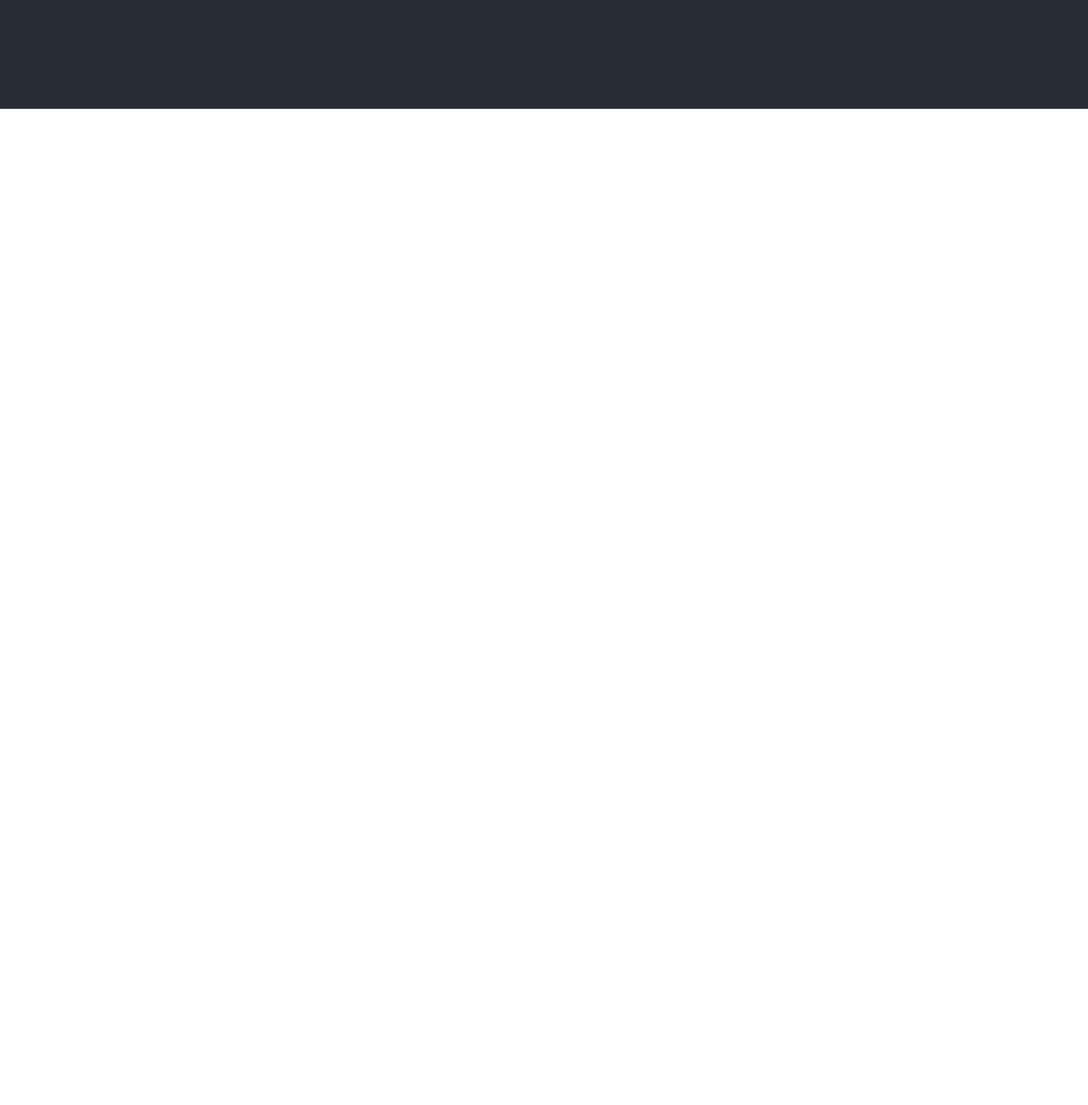
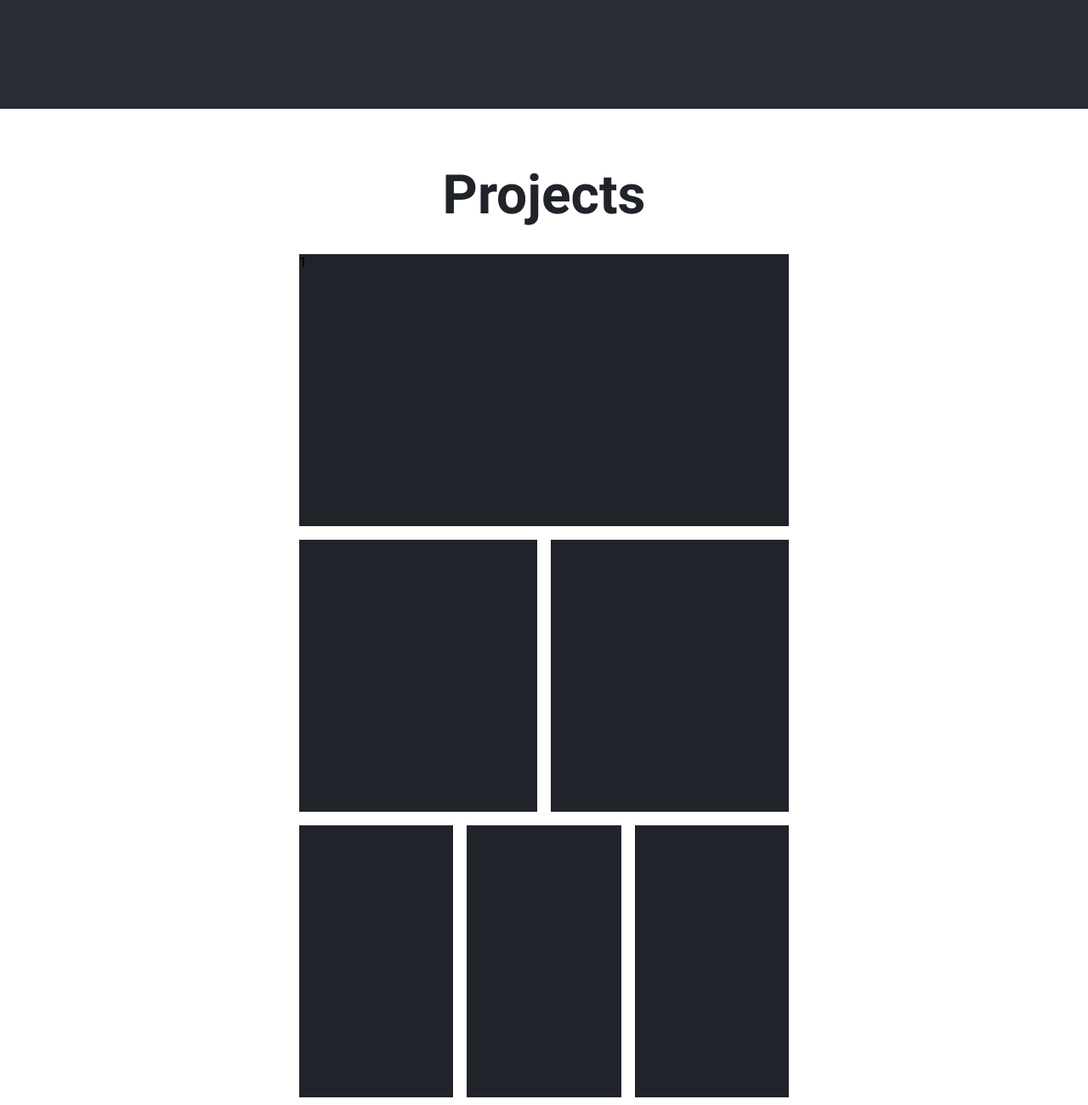
Before and after one commit to yap8/yap8.github.io, a website: page src/index.html in a window 1280 px wide. Shown: the part 560-1860 px from the top of the page at 85% size. Before the commit the page ends 800 px from the top, so only its background shows below. Drawn offline with nearby package versions, Linux system fonts and the light colour scheme; files that its build step writes are made by us from their sources; a web font is replaced by a local one.

Commit message:
added basic projects layout

```diff
--- a/src/index.html
+++ b/src/index.html
@@ -60,7 +60,35 @@
   <!-- projects -->
   <section class="projects">
     <div class="projects__inner container">
+      <!-- title -->
+      <h2 class="projects__title title">Projects</h2>
+      <!-- list -->
+      <ul class="projects__list">
+        <!-- item -->
+        <li class="projects__item projects__item--large">
+          1
+        </li>
+        <!-- item -->
+        <li class="projects__item projects__item--medium">
 
+        </li>
+        <!-- item -->
+        <li class="projects__item projects__item--medium">
+
+        </li>
+        <!-- item -->
+        <li class="projects__item projects__item--small">
+
+        </li>
+        <!-- item -->
+        <li class="projects__item projects__item--small">
+
+        </li>
+        <!-- item -->
+        <li class="projects__item projects__item--small">
+
+        </li>
+      </ul>
     </div>
   </section>
 
--- /dev/null
+++ b/src/scss/blocks/_projects.scss
@@ -0,0 +1,39 @@
+.projects {
+  &__inner {
+    width: 50%;
+    padding: 64px 0;
+    min-height: 600px;
+  }
+  &__title {
+    color: $color-1;
+    text-align: center;
+    margin-bottom: 32px;
+  }
+  &__list {
+    display: flex;
+    flex-wrap: wrap;
+    justify-content: center;
+  }
+  &__item {
+    background-color: $color-1;
+    display: block;
+    height: 320px;
+    width: 100%;
+    margin-bottom: 16px;
+    &--large {
+      max-width: 90%;
+    }
+    &--medium {
+      max-width: calc(45% - 8px);
+      &:nth-child(2) {
+        margin-right: 16px;
+      }
+    }
+    &--small {
+      max-width: calc(30% - 10.5px);
+      &:not(:last-child) {
+        margin-right: 16px;
+      }
+    }
+  }
+}
--- a/src/scss/style.scss
+++ b/src/scss/style.scss
@@ -11,3 +11,4 @@
 
 @import 'blocks/header';
 @import 'blocks/welcome';
+@import 'blocks/projects';
```
